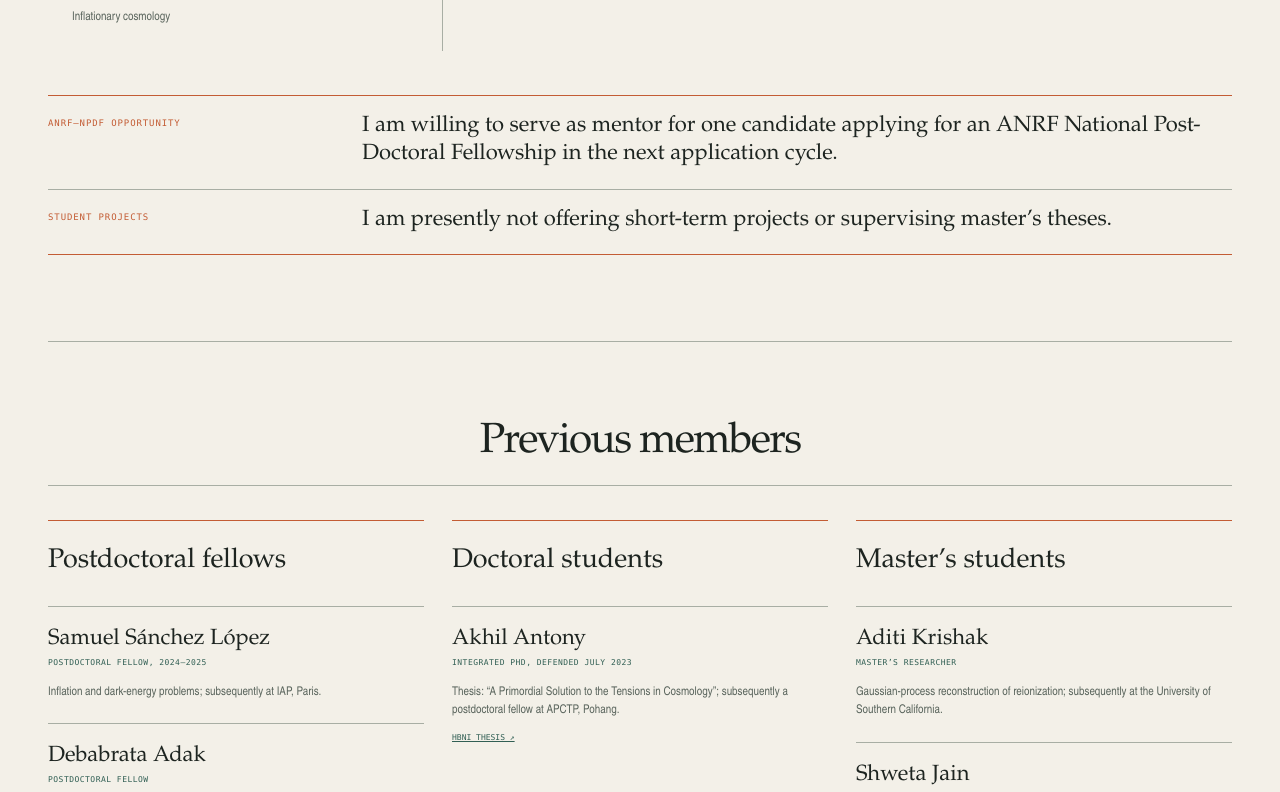
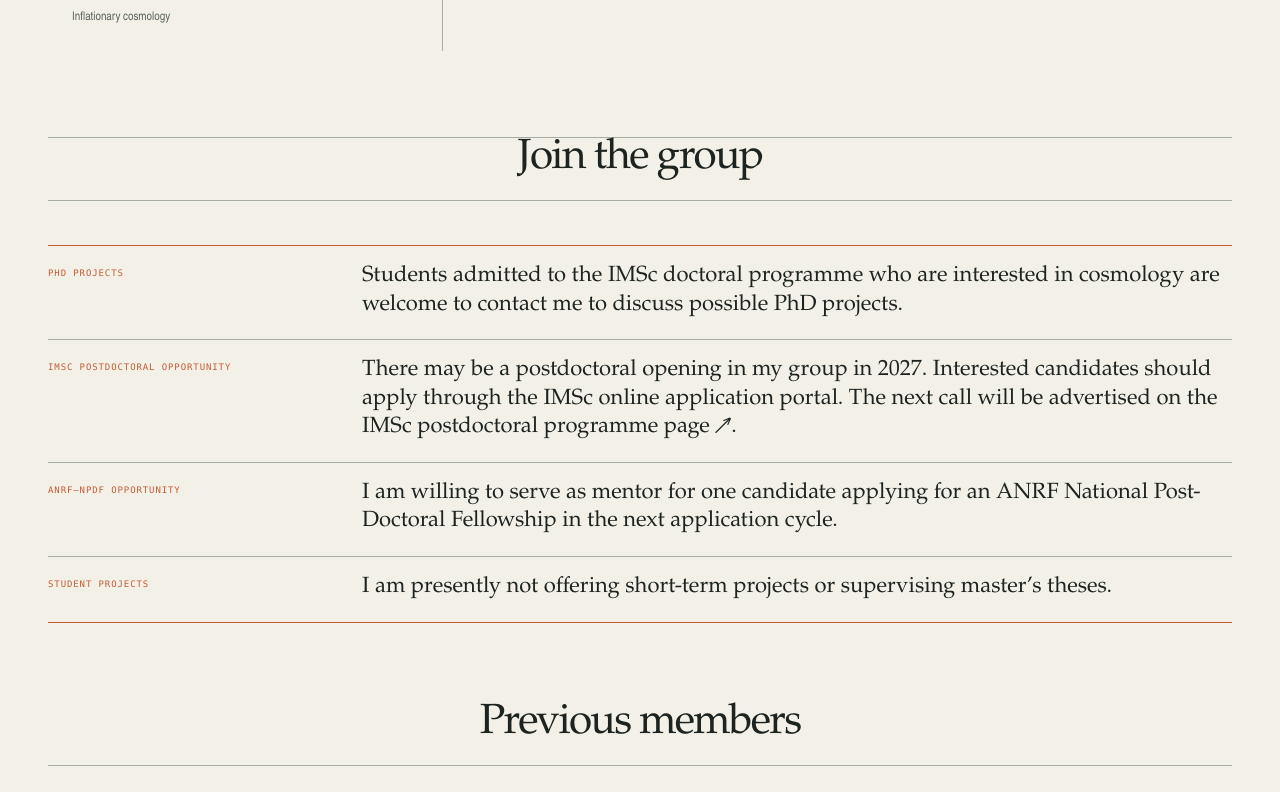
Before and after one commit to dkhaz/dhiraj-hazra-cosmology, a Next.js app: page /group in a window 1280 px wide. Shown: the part 1060-1852 px from the top of the page. Built offline with nearby package versions, Linux system fonts and the light colour scheme.

Commit message:
Add group opportunities and correct Aditi affiliation

```diff
--- a/app/group/page.tsx
+++ b/app/group/page.tsx
@@ -25,7 +25,7 @@ const formerDoctoralStudents = [
 ];
 
 const formerMastersStudents = [
-  ["Aditi Krishak", "Master’s researcher", "Gaussian-process reconstruction of reionization; subsequently at the University of Southern California."],
+  ["Aditi Krishak", "Master’s researcher, IISER Bhopal", "Gaussian-process reconstruction of reionization; subsequently at the University of Southern California."],
   ["Shweta Jain", "Master’s researcher, NIT Trichy", "Inflationary potentials and damped oscillations; subsequently at the University of Kentucky."],
   ["Kushal Lodha", "BS–MS researcher, IIT Kharagpur", "The Hubble tension; subsequently at KASI, Daejeon."],
   ["Sharvari Naik", "Master’s researcher, St. Xavier’s College", "Inflationary models."],
@@ -125,7 +125,19 @@ export default function GroupPage() {
             ))}
           </div>
         </section>
+      </section>
+
+      <section className="opportunity-section shell">
+        <div className="section-heading section-heading--rule group-section-heading"><h2>Join the group</h2></div>
         <aside className="availability-note">
+          <div className="availability-note__item">
+            <span>PhD projects</span>
+            <p>Students admitted to the IMSc doctoral programme who are interested in cosmology are welcome to contact me to discuss possible PhD projects.</p>
+          </div>
+          <div className="availability-note__item">
+            <span>IMSc postdoctoral opportunity</span>
+            <p>There may be a postdoctoral opening in my group in 2027. Interested candidates should apply through the IMSc online application portal. The next call will be advertised on the <a href="https://www.imsc.res.in/post_doctoral_programme_physics">IMSc postdoctoral programme page ↗</a>.</p>
+          </div>
           <div className="availability-note__item">
             <span>ANRF–NPDF opportunity</span>
             <p>I am willing to serve as mentor for one candidate applying for an ANRF National Post-Doctoral Fellowship in the next application cycle.</p>
```
